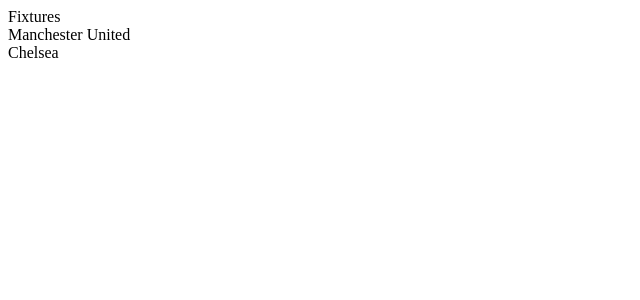
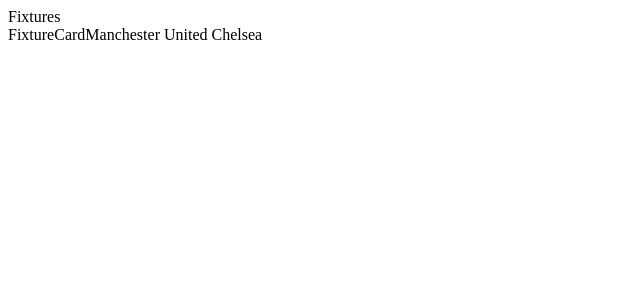
Before and after one commit to bingooal/site, a Next.js app: page /fixtures in a window 1280 px wide. Shown: the top 300 px of the page, without its empty margins (0-640 px from the left). Built offline with nearby package versions, Linux system fonts and the light colour scheme.

Commit message:
added link for fixturecard

```diff
--- a/domain/fixture/components/fixtureCard.tsx
+++ b/domain/fixture/components/fixtureCard.tsx
@@ -1,3 +1,22 @@
-const FixtureCard: React.VFC = () => <div>FixtureCard</div>;
+import Link from 'next/link';
+
+type Props = {
+  homeTeamName: string;
+  awayTeamName: string;
+  id: string;
+};
+const FixtureCard: React.VFC<Props> = ({
+  homeTeamName,
+  awayTeamName,
+  id,
+}: Props) => (
+  <Link href={`/fixtures/${id}`}>
+    <div>
+      FixtureCard
+      <span>{homeTeamName}</span>
+      <span>{awayTeamName}</span>
+    </div>
+  </Link>
+);
 
 export default FixtureCard;
--- a/domain/football.service.ts
+++ b/domain/football.service.ts
@@ -1,9 +1,9 @@
 // TODO move this file somewhere more appropriate
 
-import axios from 'axios';
+import axios, { AxiosRequestConfig } from 'axios';
 
 export const getFixtures = async (): Promise<any> => {
-  const options = {
+  const options: AxiosRequestConfig = {
     method: 'GET',
     url: 'https://v3.football.api-sports.io/fixtures',
     params: {
@@ -22,7 +22,7 @@
 };
 
 export const getLineUps = async (): Promise<any> => {
-  const options = {
+  const options: AxiosRequestConfig = {
     method: 'GET',
     url: 'https://v3.football.api-sports.io/fixtures/lineups',
     // wales
@@ -37,7 +37,7 @@
 };
 
 export const getPlayersStats = async (): Promise<any> => {
-  const options = {
+  const options: AxiosRequestConfig = {
     method: 'GET',
     url: 'https://v3.football.api-sports.io/fixtures/players',
     // fulham v leeds
--- a/pages/fixtures.tsx
+++ b/pages/fixtures.tsx
@@ -1,6 +1,6 @@
 import Head from 'next/head';
-import Link from 'next/link';
 import React from 'react';
+import FixtureCard from '../domain/fixture/components/fixtureCard';
 
 const Fixtures: React.VFC = () => (
   <div>
@@ -9,12 +9,11 @@
       <link rel="icon" href="/favicon.ico" />
     </Head>
     <div>Fixtures</div>
-    <Link href={`fixtures/${'id'}`}>
-      <div>
-        <div>Manchester United</div>
-        <div>Chelsea</div>
-      </div>
-    </Link>
+    <FixtureCard
+      homeTeamName="Manchester United "
+      awayTeamName="Chelsea "
+      id="id"
+    />
   </div>
 );
 
```
